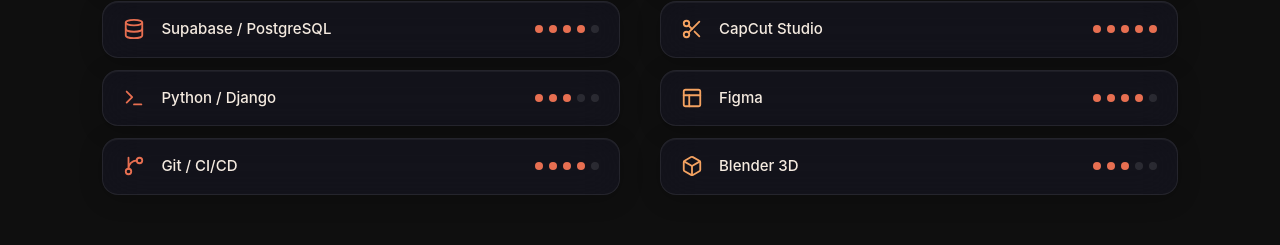
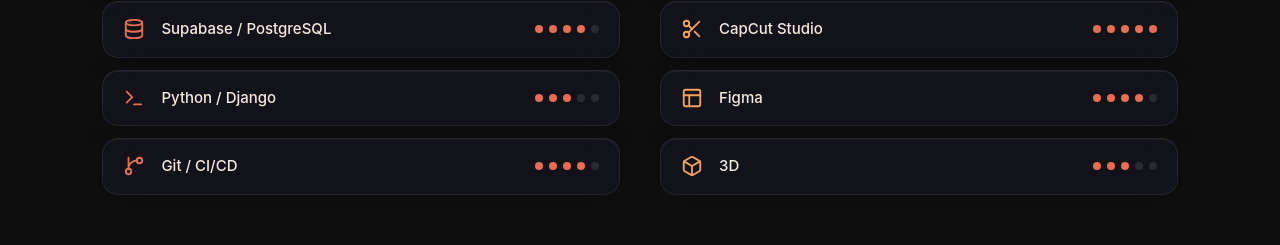
Before and after one commit to Tojo123-source/Tojo-Portfolio, a React (Vite) app: page / in a window 1280 px wide. Shown: the part 1423-1668 px from the top of the page. Built offline with nearby package versions, Linux system fonts and the light colour scheme; no server answers; a web font is replaced by a local one.

Commit message:
Update skills data

```diff
--- a/src/data/index.ts
+++ b/src/data/index.ts
@@ -22,7 +22,7 @@
       { name: 'Adobe Illustrator', proficiency: 4, icon: 'PenTool' },
       { name: 'CapCut Studio', proficiency: 5, icon: 'Scissors' },
       { name: 'Figma', proficiency: 4, icon: 'Layout' },
-      { name: 'Blender 3D', proficiency: 3, icon: 'Box' },
+      { name: ' 3D', proficiency: 3, icon: 'Box' },
     ],
   },
 ];
```
